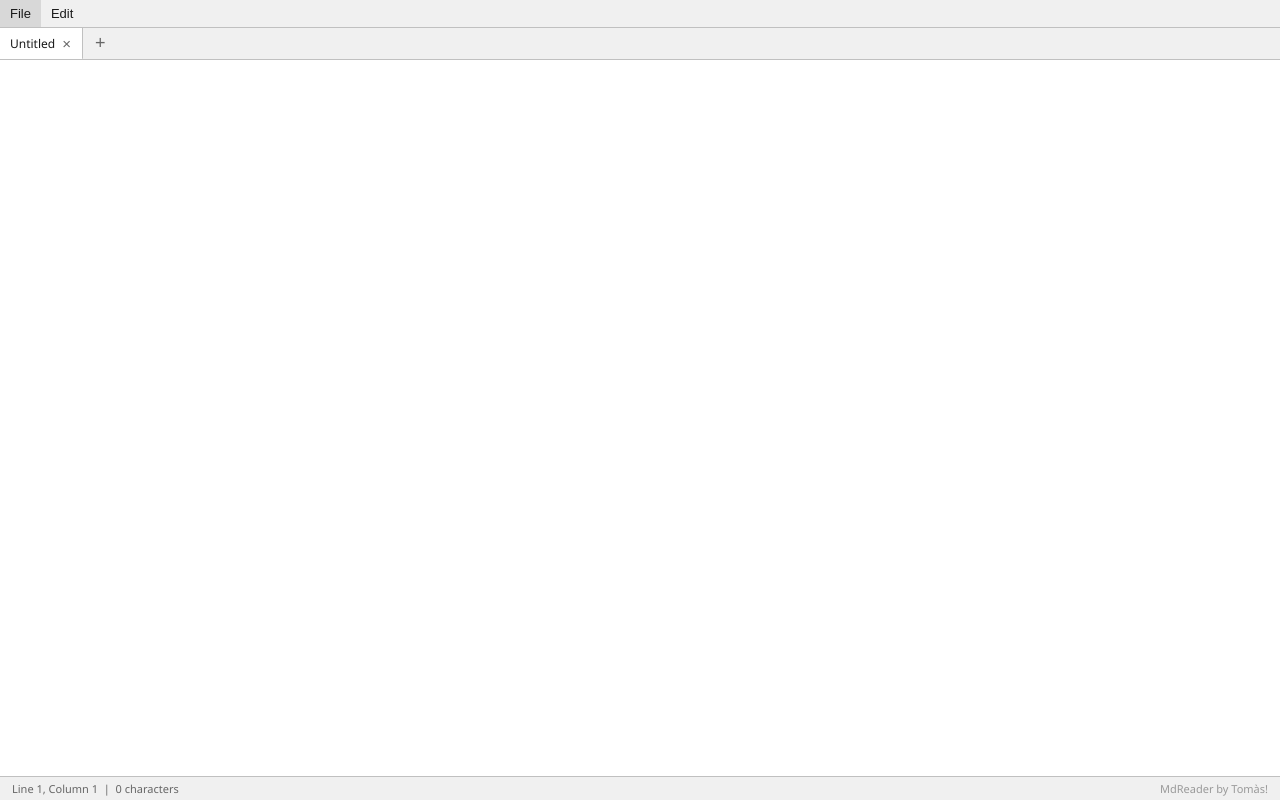
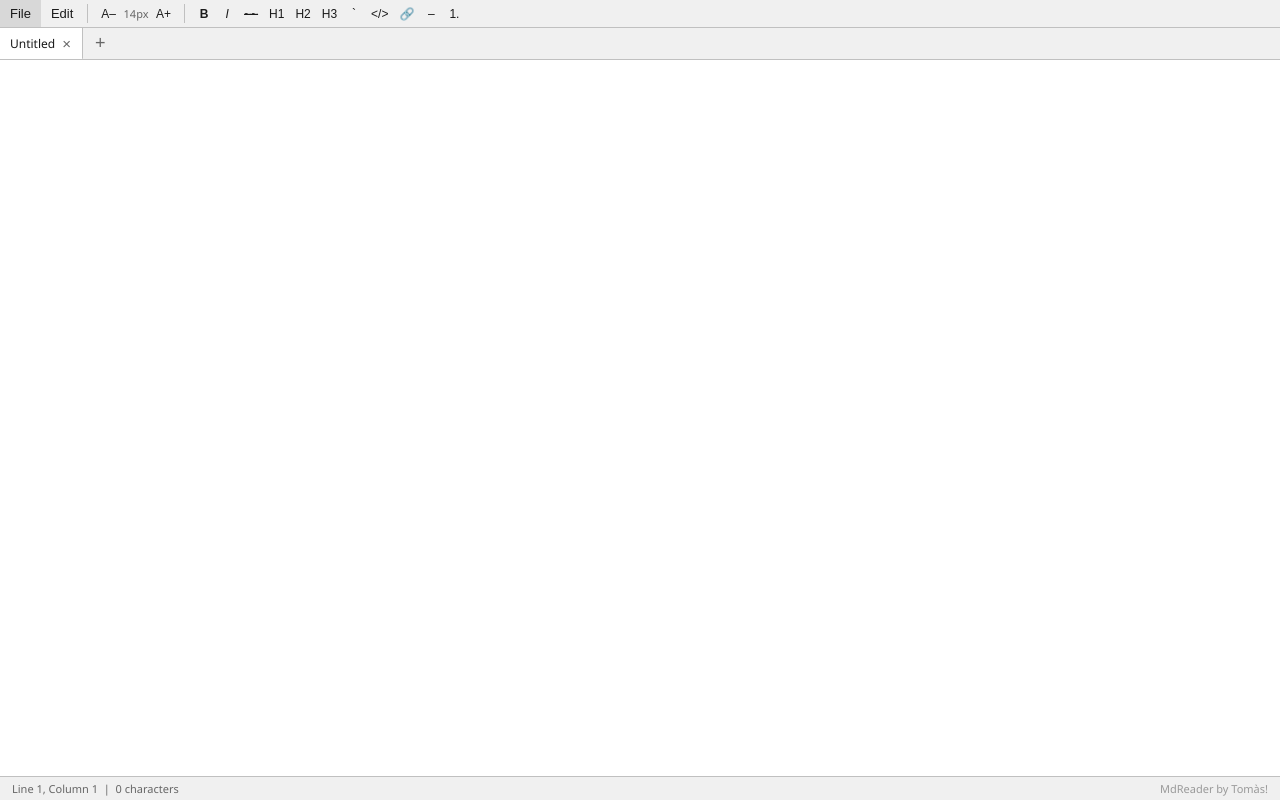
Before and after one commit to putxifonti/MdReader, a React (Vite) app: page / in a window 1280 px wide. Built offline with nearby package versions, Linux system fonts and the light colour scheme.

Commit message:
feat: format toolbar and zoom controls

```diff
--- a/src/App.css
+++ b/src/App.css
@@ -32,6 +32,46 @@
   display: flex;
   align-items: stretch;
 }
+
+.toolbar__sep {
+  width: 1px;
+  background: var(--tab-border);
+  margin: 4px 4px;
+  flex-shrink: 0;
+}
+
+.toolbar__group {
+  display: flex;
+  align-items: center;
+  gap: 1px;
+  padding: 0 4px;
+}
+
+.toolbar__zoom-label {
+  font-size: 11px;
+  color: var(--muted);
+  min-width: 28px;
+  text-align: center;
+  user-select: none;
+}
+
+.tb-btn {
+  background: none;
+  border: none;
+  cursor: pointer;
+  padding: 2px 5px;
+  font-size: 12px;
+  border-radius: 2px;
+  color: var(--text);
+  min-width: 22px;
+  height: 22px;
+  display: flex;
+  align-items: center;
+  justify-content: center;
+  white-space: nowrap;
+}
+
+.tb-btn:hover { background: #d8d8d8; }
 
 .menu-root {
   position: relative;
--- a/src/App.jsx
+++ b/src/App.jsx
@@ -1,5 +1,6 @@
 import { useState, useEffect, useRef, useCallback } from 'react'
 import { undo, deleteCharForward } from '@codemirror/commands'
+import { applyFormat } from './utils/format'
 import { useTabs } from './hooks/useTabs'
 import Toolbar from './components/Toolbar'
 import TabBar from './components/TabBar'
@@ -16,6 +17,7 @@ function App() {
   const { tabs, activeTabId, activeTab, setActiveTabId, addTab, updateContent, updateTab, closeTab } = useTabs()
   const [cursor, setCursor] = useState({ line: 1, col: 1, chars: 0 })
   const [findState, setFindState] = useState({ open: false, mode: 'find' })
+  const [fontSize, setFontSize] = useState(14)
   const editorRef = useRef(null)
 
   function getView() { return editorRef.current?.getView() }
@@ -124,6 +126,13 @@ function App() {
       case 'delete':       if (view) deleteCharForward(view); break
       case 'find':         setFindState({ open: true, mode: 'find' }); break
       case 'replace':      setFindState({ open: true, mode: 'replace' }); break
+      case 'zoom-in':      setFontSize(s => Math.min(32, s + 2)); break
+      case 'zoom-out':     setFontSize(s => Math.max(10, s - 2)); break
+      case 'bold': case 'italic': case 'strikethrough':
+      case 'code-inline': case 'code-block': case 'link':
+      case 'h1': case 'h2': case 'h3':
+      case 'list': case 'numbered-list':
+        applyFormat(view, action); break
       case 'select-all':
         if (view) {
           view.dispatch({ selection: { anchor: 0, head: view.state.doc.length } })
@@ -144,6 +153,9 @@ function App() {
         if (e.key === 'N') { e.preventDefault(); handleAction('new-window') }
         if (e.key === 'S') { e.preventDefault(); handleAction('save-as') }
         if (e.key === 'W') { e.preventDefault(); handleAction('close-window') }
+        if (e.key === 'B') { e.preventDefault(); handleAction('bold') }
+        if (e.key === 'I') { e.preventDefault(); handleAction('italic') }
+        if (e.key === 'K') { e.preventDefault(); handleAction('link') }
       } else if (ctrl) {
         if (e.key === 'u' || e.key === 'U') { e.preventDefault(); handleAction('new-tab') }
         if (e.key === 'a' || e.key === 'A') { e.preventDefault(); handleAction('open') }
@@ -168,7 +180,7 @@ function App() {
 
   return (
     <div className="app">
-      <Toolbar onAction={handleAction} />
+      <Toolbar onAction={handleAction} fontSize={fontSize} />
       <TabBar
         tabs={tabs}
         activeTabId={activeTabId}
@@ -187,6 +199,7 @@ function App() {
         ref={editorRef}
         tabId={activeTabId}
         content={activeTab?.content ?? ''}
+        fontSize={fontSize}
         onChange={content => updateContent(activeTabId, content)}
         onCursorChange={setCursor}
       />
--- a/src/components/Editor.jsx
+++ b/src/components/Editor.jsx
@@ -12,13 +12,13 @@ const editorKeymap = keymap.of([
 ])
 
 const editorTheme = EditorView.theme({
-  '&': { height: '100%', fontFamily: 'Consolas, monospace', fontSize: '14px' },
+  '&': { height: '100%' },
   '.cm-scroller': { overflow: 'auto', fontFamily: 'inherit' },
   '.cm-content': { minHeight: '100%', padding: '8px 12px', caretColor: 'auto' },
   '.cm-line': { padding: 0 },
 })
 
-const Editor = forwardRef(function Editor({ tabId, content, onChange, onCursorChange }, ref) {
+const Editor = forwardRef(function Editor({ tabId, content, onChange, onCursorChange, fontSize = 14 }, ref) {
   const containerRef = useRef(null)
   const viewRef = useRef(null)
   const onChangeRef = useRef(onChange)
@@ -70,7 +70,13 @@ const Editor = forwardRef(function Editor({ tabId, content, onChange, onCursorCh
     return () => { view.destroy(); viewRef.current = null }
   }, [tabId]) // eslint-disable-line react-hooks/exhaustive-deps
 
-  return <div ref={containerRef} className="editor-container" />
+  return (
+    <div
+      ref={containerRef}
+      className="editor-container"
+      style={{ fontFamily: 'Consolas, monospace', fontSize: `${fontSize}px` }}
+    />
+  )
 })
 
 export default Editor
--- a/src/components/Toolbar.jsx
+++ b/src/components/Toolbar.jsx
@@ -27,6 +27,20 @@ const EDIT_MENU = [
   { label: 'Select All', shortcut: 'Ctrl+E', action: 'select-all' },
 ]
 
+const FORMAT_BUTTONS = [
+  { label: 'B',   action: 'bold',          title: 'Bold (Ctrl+Shift+B)',    style: { fontWeight: 'bold' } },
+  { label: 'I',   action: 'italic',        title: 'Italic (Ctrl+Shift+I)',  style: { fontStyle: 'italic' } },
+  { label: '~~',  action: 'strikethrough', title: 'Strikethrough',          style: { textDecoration: 'line-through' } },
+  { label: 'H1',  action: 'h1',            title: 'Heading 1' },
+  { label: 'H2',  action: 'h2',            title: 'Heading 2' },
+  { label: 'H3',  action: 'h3',            title: 'Heading 3' },
+  { label: '`',   action: 'code-inline',   title: 'Inline code' },
+  { label: '</>',  action: 'code-block',    title: 'Code block' },
+  { label: '🔗',  action: 'link',          title: 'Link (Ctrl+Shift+K)' },
+  { label: '–',   action: 'list',          title: 'Unordered list' },
+  { label: '1.',  action: 'numbered-list', title: 'Numbered list' },
+]
+
 function Menu({ items, onAction, onClose }) {
   return (
     <div className="menu-dropdown">
@@ -48,7 +62,7 @@ function Menu({ items, onAction, onClose }) {
   )
 }
 
-function Toolbar({ onAction }) {
+function Toolbar({ onAction, fontSize }) {
   const [openMenu, setOpenMenu] = useState(null)
   const ref = useRef(null)
 
@@ -64,33 +78,52 @@ function Toolbar({ onAction }) {
     setOpenMenu(prev => prev === name ? null : name)
   }
 
+  function act(action) {
+    setOpenMenu(null)
+    onAction(action)
+  }
+
   return (
     <div className="toolbar" ref={ref}>
+
+      {/* ── File / Edit menus ── */}
       <div className="toolbar__menus">
         <div className="menu-root">
-          <button
-            className={`menu-btn${openMenu === 'file' ? ' menu-btn--open' : ''}`}
-            onClick={() => toggle('file')}
-          >
-            File
-          </button>
-          {openMenu === 'file' && (
-            <Menu items={FILE_MENU} onAction={onAction} onClose={() => setOpenMenu(null)} />
-          )}
+          <button className={`menu-btn${openMenu === 'file' ? ' menu-btn--open' : ''}`} onClick={() => toggle('file')}>File</button>
+          {openMenu === 'file' && <Menu items={FILE_MENU} onAction={act} onClose={() => setOpenMenu(null)} />}
         </div>
-
         <div className="menu-root">
-          <button
-            className={`menu-btn${openMenu === 'edit' ? ' menu-btn--open' : ''}`}
-            onClick={() => toggle('edit')}
-          >
-            Edit
-          </button>
-          {openMenu === 'edit' && (
-            <Menu items={EDIT_MENU} onAction={onAction} onClose={() => setOpenMenu(null)} />
-          )}
+          <button className={`menu-btn${openMenu === 'edit' ? ' menu-btn--open' : ''}`} onClick={() => toggle('edit')}>Edit</button>
+          {openMenu === 'edit' && <Menu items={EDIT_MENU} onAction={act} onClose={() => setOpenMenu(null)} />}
         </div>
       </div>
+
+      <div className="toolbar__sep" />
+
+      {/* ── Zoom ── */}
+      <div className="toolbar__group">
+        <button className="tb-btn" onClick={() => onAction('zoom-out')} title="Decrease font size">A–</button>
+        <span className="toolbar__zoom-label">{fontSize}px</span>
+        <button className="tb-btn" onClick={() => onAction('zoom-in')}  title="Increase font size">A+</button>
+      </div>
+
+      <div className="toolbar__sep" />
+
+      {/* ── Format buttons ── */}
+      <div className="toolbar__group">
+        {FORMAT_BUTTONS.map(btn => (
+          <button
+            key={btn.action}
+            className="tb-btn"
+            style={btn.style}
+            title={btn.title}
+            onClick={() => onAction(btn.action)}
+          >
+            {btn.label}
+          </button>
+        ))}
+      </div>
+
     </div>
   )
 }
```
Also changed, not shown: src/utils/format.js (added, +91 -0 lines).
